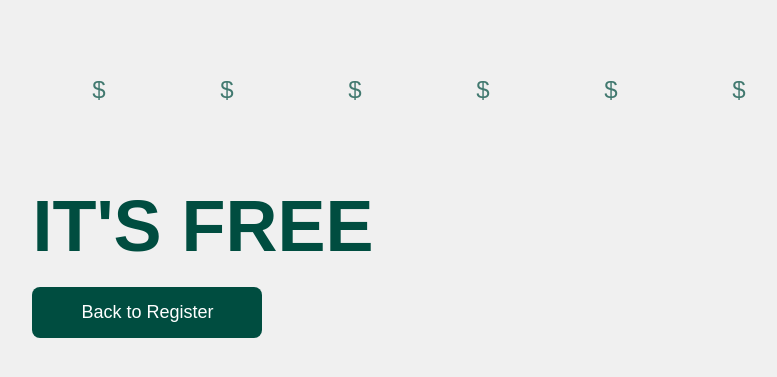
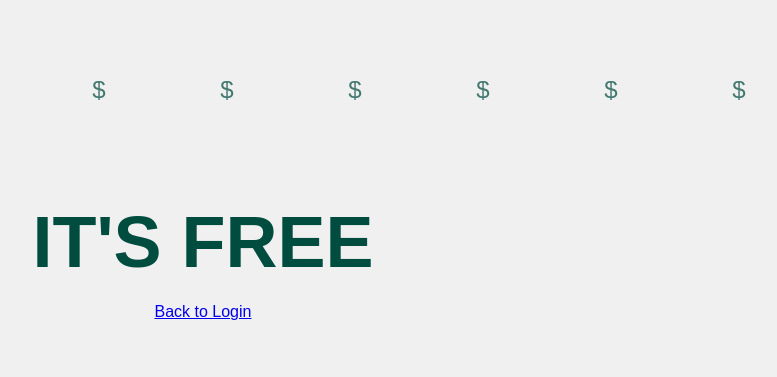
Before and after one commit to resilientdb/ResChat, a Django app: page /login/pricing.html/ in a window 1280 px wide. Shown: the part 139-516 px from the top of the page, without its empty margins (437-1214 px from the left). Run offline with Django 4.2, Linux system fonts and the light colour scheme.

Commit message:
Correct Backtrace path

```diff
--- a/app0/templates/pricing.html
+++ b/app0/templates/pricing.html
@@ -75,7 +75,7 @@
         <div class="big-bold">
             IT'S FREE
         </div>
-        <a href="register.html" class="back-button">Back to Register</a>
+        <a href="{% url 'login' %}">Back to Login</a> <!-- Link back to the main page using Django's url template tag -->
     </div>
 
     <!-- Dollar sign animations -->
```
